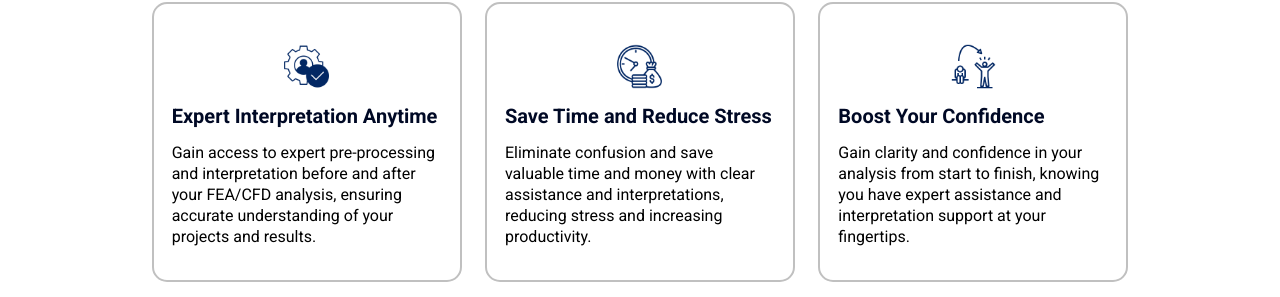
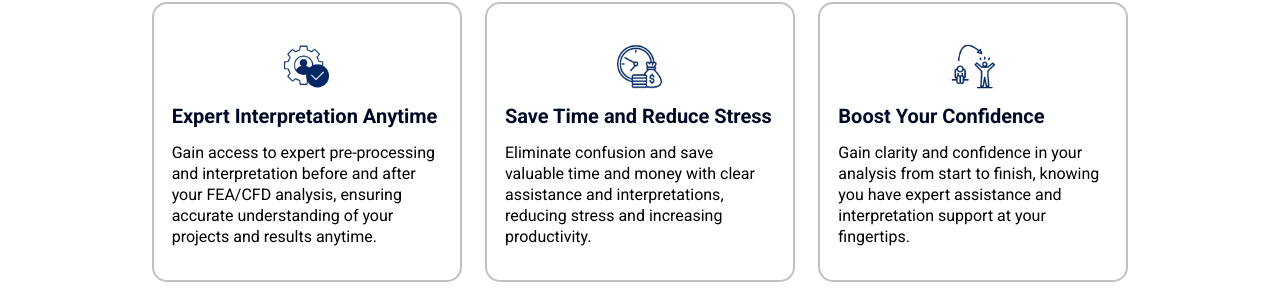
Before and after one commit to Daniel-eng06/MeanAs, a React (Create React App) app: page / in a window 1280 px wide. Shown: the part 1159-1456 px from the top of the page. Built offline with nearby package versions, Linux system fonts and the light colour scheme; no server answers; the database is empty.

Commit message:
1/18/2025

```diff
--- a/src/Backend-Codes/errorchecker.js
+++ b/src/Backend-Codes/errorchecker.js
@@ -13,7 +13,7 @@ const upload = multer({ storage: multer.memoryStorage() });
 
 // Function to make an API call to Claude
 async function callGPTAPI(imageUrls, promptText) {
-  const systemPrompt = `You are a CAE expert, Senior Engineer in all engineering fields, and physicist with extensive knowledge in all kinds of analysis under FEA/CFD.
+  const systemPrompt = `You are a CAE expert Errorchecker and solutions provider, Senior Engineer in all engineering fields, and physicist with extensive knowledge in all kinds of analysis under FEA/CFD.
   You are assigned to analyze the provided images and information carefully, ensuring your responses are detailed, technical, and actionable. You should:
 1. Focus on practical implementation details
 2. Provide numerical values and specific recommendations
--- a/src/Backend-Codes/preprocess.js
+++ b/src/Backend-Codes/preprocess.js
@@ -156,7 +156,7 @@ router.post('/', upload.array('images'), async (req, res) => {
         business man, company or any other firm could understand and follow till a clear successful analysis solution.
         I trust you will deliver the best solutions.
 
-        #Start with a Catchy Heading based on the request.
+        ##Start with a Catchy Heading based on the request.
 
         1. ##Model Analysis and Geometry Cleanup:
           Before doing the task below I want you to be precise on the location of the model in the image that required a clean up. example at the left side of the model
@@ -165,6 +165,7 @@ router.post('/', upload.array('images'), async (req, res) => {
           - Check for errors, inconsistencies, and topological issues in the image model provided and state it clearly and concise.
 
         2. ##Analysis Type Recommendation:
+          - Based on the model in the image and the description what are the physical behaviors that will occur and why?
           - Recommend the specific analysis type to use to perform that aligns with the goal in my description that is define the physical behaviours that relates to the model in the image.
 
         3. ##Material Selection:
--- a/src/Components/Home/Data.jsx
+++ b/src/Components/Home/Data.jsx
@@ -5,7 +5,7 @@ export const benefit=[
         img:"expert.png",
         h2:"Expert Interpretation Anytime",
         description:"Gain access to expert pre-processing and interpretation before and after your FEA/CFD analysis, " +
-            "ensuring accurate understanding of your projects and results."
+            "ensuring accurate understanding of your projects and results anytime."
     },
     {
         id: 1,
```
